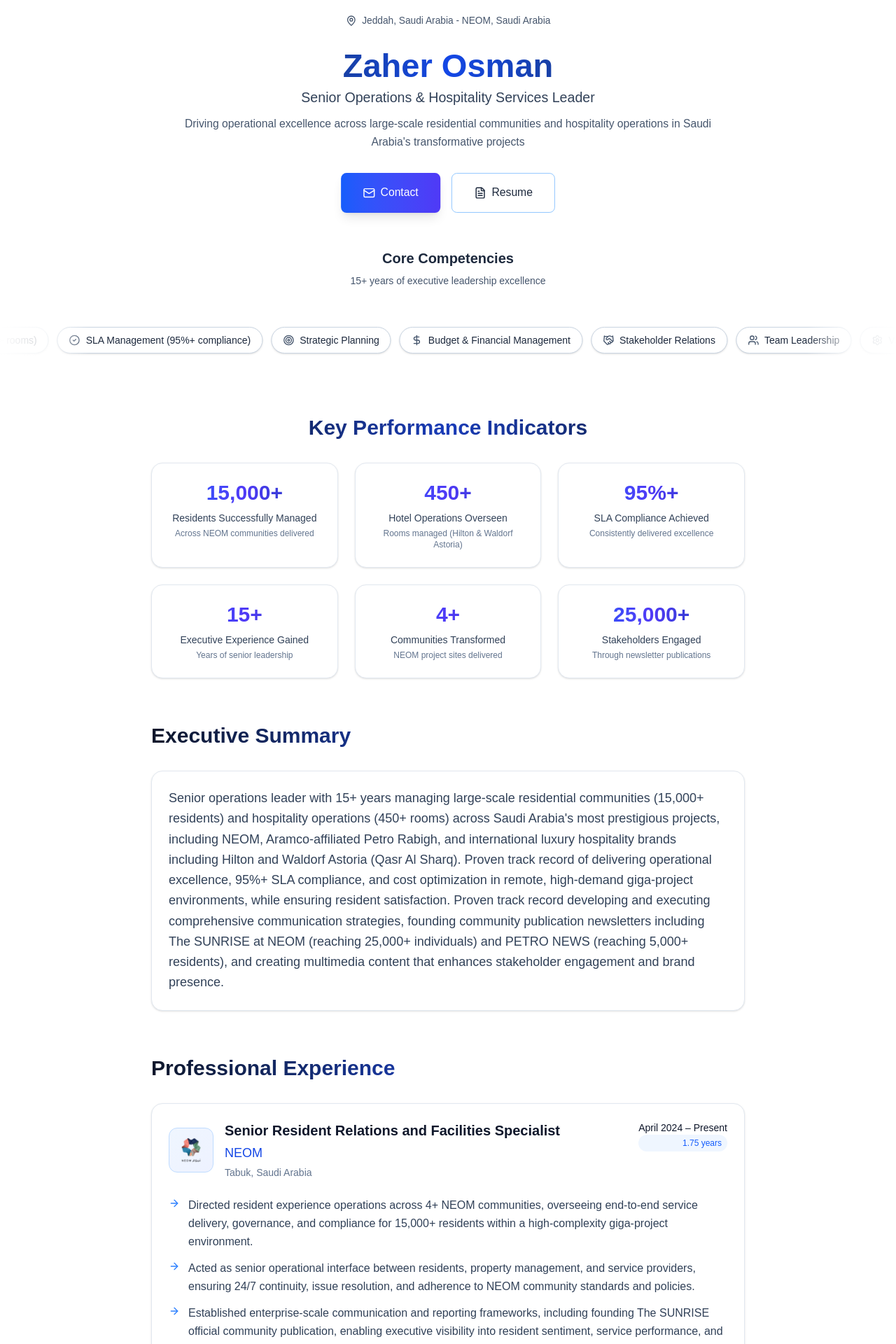
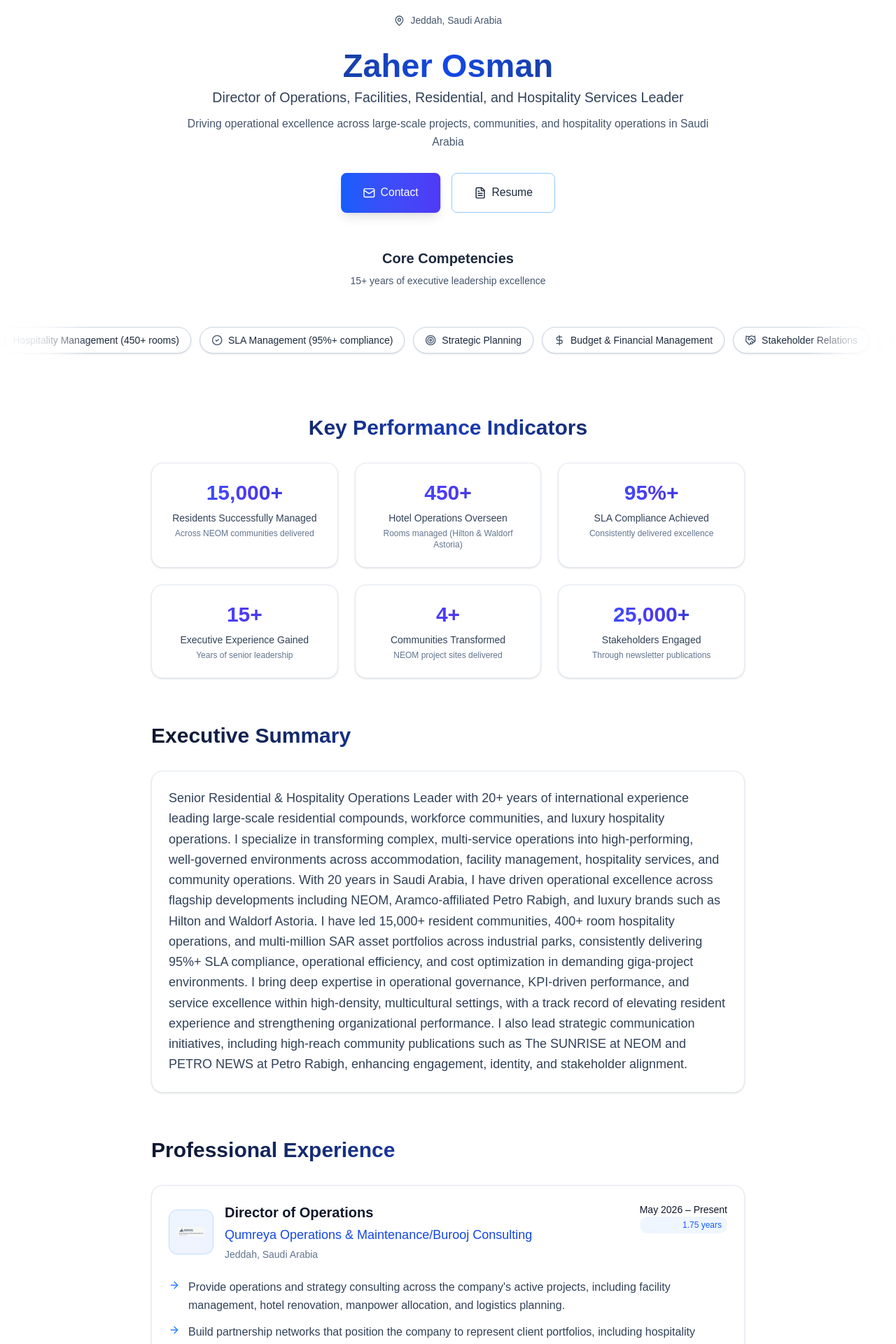
Before and after one commit to Daniel5452/zaher-portfolio, a Next.js app: page / in a window 1280 px wide. Shown: the part 100-2020 px from the top of the page at 70% size. Built offline with nearby package versions, Linux system fonts and the light colour scheme.

Commit message:
added information in page.js

```diff
--- a/app/page.js
+++ b/app/page.js
@@ -13,12 +13,11 @@ import {
 // ---------- PERSONAL INFORMATION ----------
 const META = {
   name: "Zaher Osman",
-  title: "Senior Operations & Hospitality Services Leader",
-  valueProposition: "Driving operational excellence across large-scale residential communities and hospitality operations in Saudi Arabia's transformative projects",
-  about: "Senior operations leader with 15+ years managing large-scale residential communities (15,000+ residents) and hospitality operations (450+ rooms) across Saudi Arabia's most prestigious projects, including NEOM, Aramco-affiliated Petro Rabigh, and international luxury hospitality brands including Hilton and Waldorf Astoria (Qasr Al Sharq). Proven track record of delivering operational excellence, 95%+ SLA compliance, and cost optimization in remote, high-demand giga-project environments, while ensuring resident satisfaction. Proven track record developing and executing comprehensive communication strategies, founding community publication newsletters including The SUNRISE at NEOM (reaching 25,000+ individuals) and PETRO NEWS (reaching 5,000+ residents), and creating multimedia content that enhances stakeholder engagement and brand presence.",
-  email: "zaher_osman@hotmail.com",
+  title: "Director of Operations, Facilities, Residential, and Hospitality Services Leader ",
+  valueProposition: "Driving operational excellence across large-scale projects, communities, and hospitality operations in Saudi Arabia",
+  about: "Senior Residential & Hospitality Operations Leader with 20+ years of international experience leading large‑scale residential compounds, workforce communities, and luxury hospitality operations. I specialize in transforming complex, multi‑service operations into high‑performing, well‑governed environments across accommodation, facility management, hospitality services, and community operations. With 20 years in Saudi Arabia, I have driven operational excellence across flagship developments including NEOM, Aramco‑affiliated Petro Rabigh, and luxury brands such as Hilton and Waldorf Astoria. I have led 15,000+ resident communities, 400+ room hospitality operations, and multi-million SAR asset portfolios across industrial parks, consistently delivering 95%+ SLA compliance, operational efficiency, and cost optimization in demanding giga-project environments. I bring deep expertise in operational governance, KPI‑driven performance, and service excellence within high‑density, multicultural settings, with a track record of elevating resident experience and strengthening organizational performance. I also lead strategic communication initiatives, including high‑reach community publications such as The SUNRISE at NEOM and PETRO NEWS at Petro Rabigh, enhancing engagement, identity, and stakeholder alignment.",
   phone: "+966 555179456",
-  location: "Jeddah, Saudi Arabia - NEOM, Saudi Arabia",
+  location: "Jeddah, Saudi Arabia",
   linkedin: "https://www.linkedin.com/in/zaherbosman",
   resumeUrl: "/Resume_Zaher.pdf",
 };
@@ -26,6 +25,7 @@ const META = {
 // Core Skills for floating animation
 const SKILLS = [
   { name: "Executive Leadership", icon: Crown },
+  { name: "Events Management", icon: Briefcase },
   { name: "Multi-Site Operations (15K+ residents)", icon: Building2 },
   { name: "Hospitality Management (450+ rooms)", icon: Hotel },
   { name: "SLA Management (95%+ compliance)", icon: CheckCircle2 },
@@ -66,11 +66,25 @@ const LEADERSHIP_FOCUS = [
 // ---------- EXPERIENCE DATA ----------
 const EXPERIENCE = [
   {
+    company: "Qumreya Operations & Maintenance/Burooj Consulting",
+    location: "Jeddah, Saudi Arabia",
+    role: "Director of Operations",
+    period: "May 2026 – Present",
+    duration: "1.75 years",
+    logo: "/burooj_with_bgc.png",
+    bullets: [
+      "Provide operations and strategy consulting across the company's active projects, including facility management, hotel renovation, manpower allocation, and logistics planning.",
+      "Build partnership networks that position the company to represent client portfolios, including hospitality operators with multi-site hotel projects.",
+      "Lead operational business development by identifying, approaching, and securing major clients and projects to grow the company's pipeline."
+    ],
+  },
+
+  {
     company: "NEOM",
     location: "Tabuk, Saudi Arabia",
     role: "Senior Resident Relations and Facilities Specialist",
-    period: "April 2024 – Present",
-    duration: "1.75 years",
+    period: "April 2024 – April 2026",
+    duration: "2 years",
     logo: "/neom-logo-png_seeklogo-358578.png",
     bullets: [
       "Directed resident experience operations across 4+ NEOM communities, overseeing end-to-end service delivery, governance, and compliance for 15,000+ residents within a high-complexity giga-project environment.",
```
